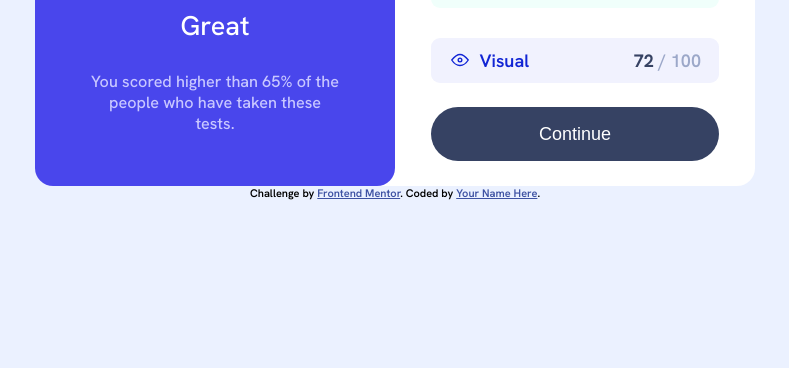
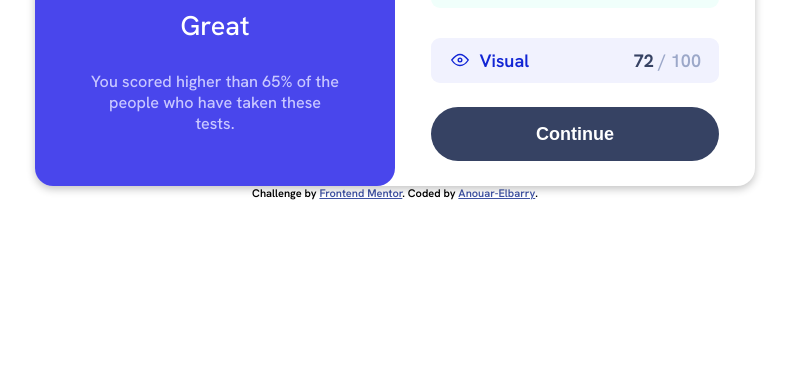
Before and after one commit to anwar-elbarry/Results-summary-component, a plain HTML site: page index.html in a window 1280 px wide. Shown: the part 432-800 px from the top of the page, without its empty margins (245-1034 px from the left). Drawn offline with Linux system fonts and the light colour scheme.

Commit message:
chage name and color

```diff
--- a/index.html
+++ b/index.html
@@ -3,7 +3,7 @@
   <head>
     <meta charset="UTF-8" />
     <meta name="viewport" content="width=device-width, initial-scale=1.0" />
-    <!-- displays site properly based on user's device -->
+    <link rel="shortcut icon" href="/results-summary-component-main/assets/images/favicon-32x32.png" type="image/x-icon">
     <link rel="preconnect" href="https://fonts.googleapis.com">
     <link rel="preconnect" href="https://fonts.gstatic.com" crossorigin>
     <link href="https://fonts.googleapis.com/css2?family=Hanken+Grotesk:ital,wght@0,100..900;1,100..900&display=swap" rel="stylesheet">
@@ -16,17 +16,6 @@
     />
 
     <title>Frontend Mentor | Results summary component</title>
-
-    <!-- Feel free to remove these styles or customise in your own stylesheet 👍 -->
-    <style>
-      .attribution {
-        font-size: 11px;
-        text-align: center;
-      }
-      .attribution a {
-        color: hsl(228, 45%, 44%);
-      }
-    </style>
   </head>
   <body>
     <div class="card">
@@ -56,7 +45,7 @@
       Challenge by
       <a href="https://www.frontendmentor.io?ref=challenge" target="_blank"
         >Frontend Mentor</a
-      >. Coded by <a href="#">Your Name Here</a>.
+      >. Coded by <a href="#">Anouar-Elbarry</a>.
     </div>
   </body>
 </html>
--- a/style.css
+++ b/style.css
@@ -38,7 +38,6 @@ body {
   justify-content: center;
   align-items: center;
   height: 100vh;
-  background-color: var(--Pale-blue);
   font-weight: 600;
 }
 .card {
@@ -48,6 +47,7 @@ body {
   background-color: var(--White);
   border-radius: 1em;
   position: relative;
+  box-shadow: rgba(0, 0, 0, 0.24) 0px 3px 8px;
 }
 .result,
 .summary {
@@ -173,7 +173,7 @@ button {
     color: var(--White);
     background-color: hsl(224, 30%, 30%);
     font-size: 1em;
-    font-weight: 500;
+    font-weight: 600;
     border: none;
 }
 button , .item {
```
